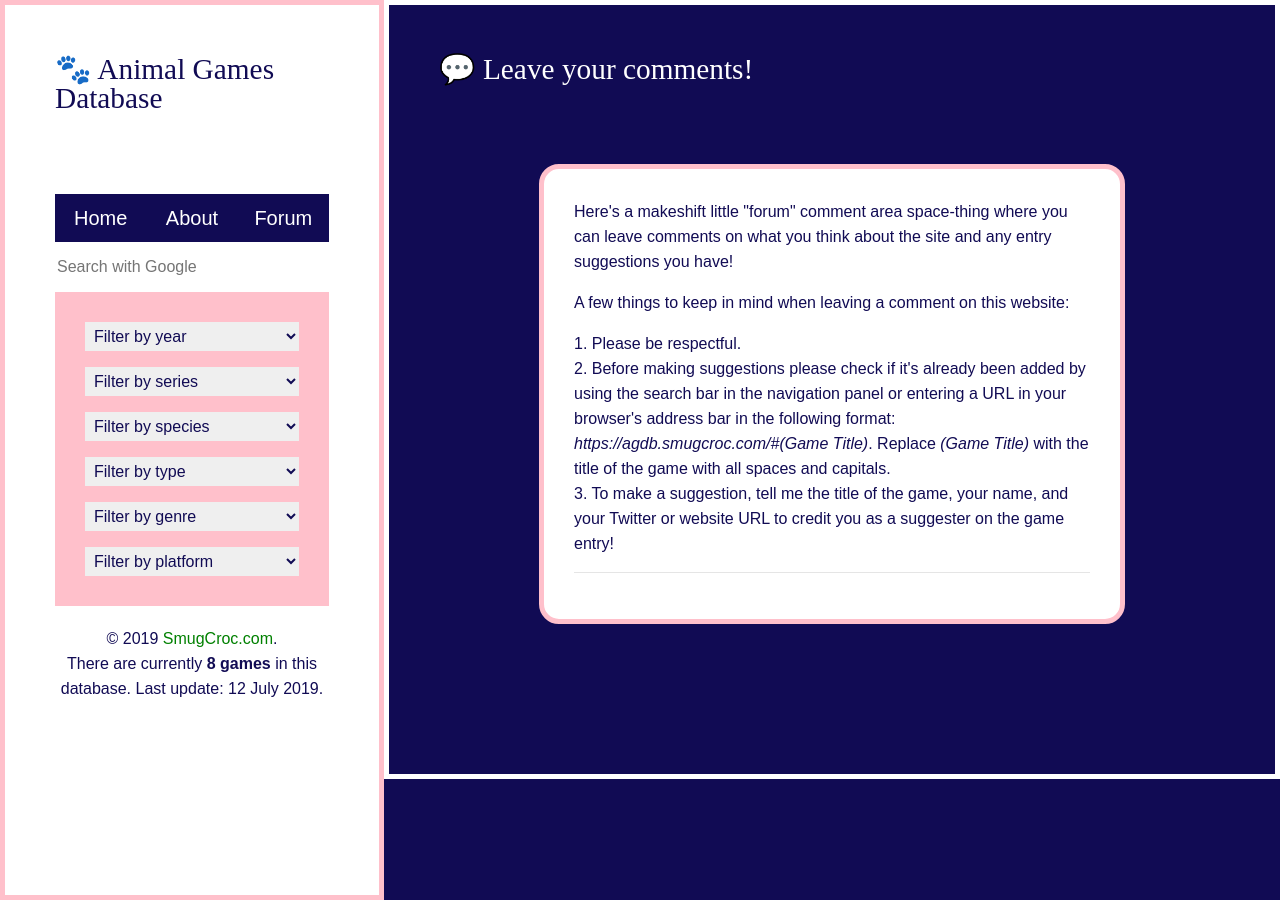
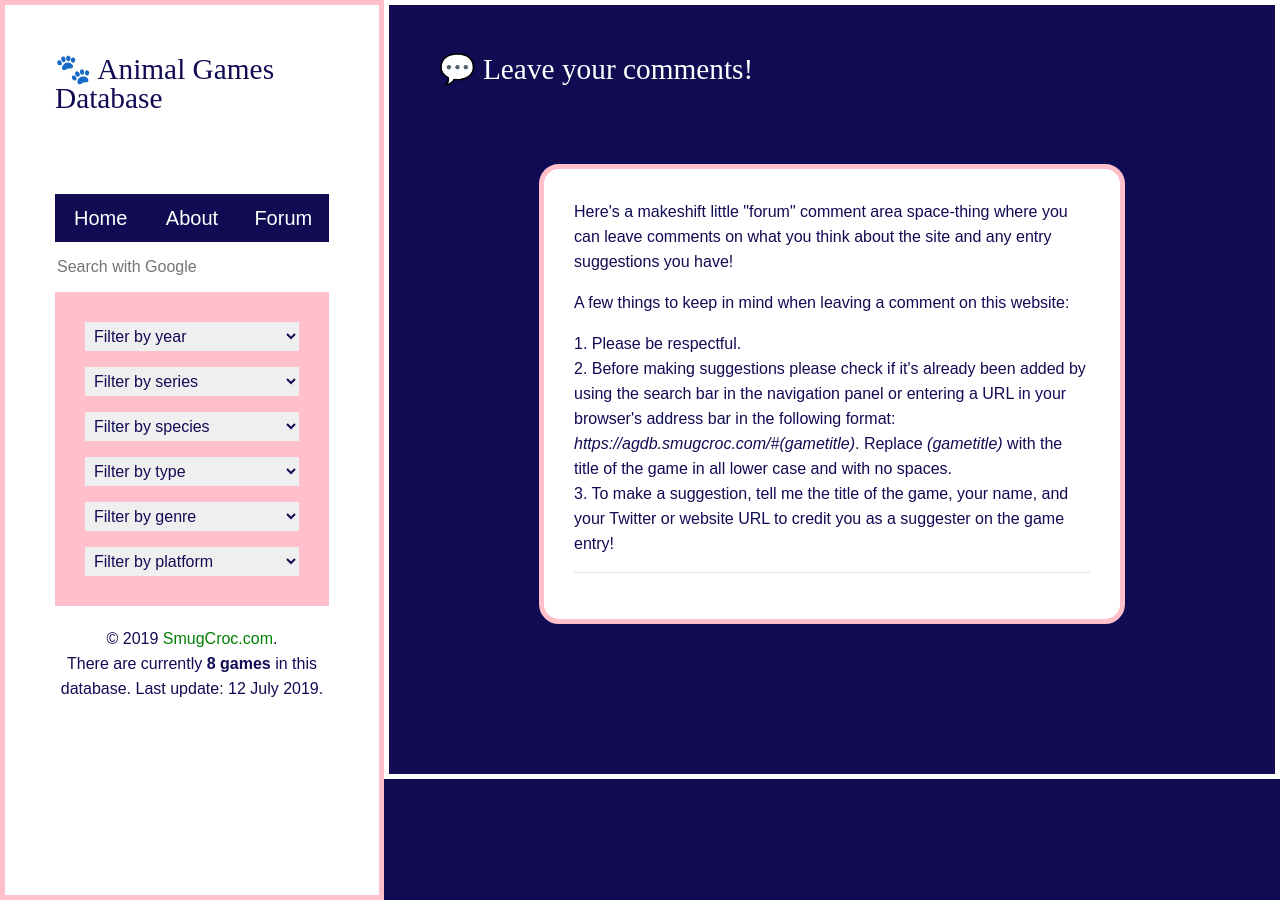
Before and after one commit to byliz/animal-game-database, a Jekyll site: the page built from forum/index.html, in a window 1280 px wide. Built offline with Jekyll 4.4.1, drawn with Linux system fonts in a browser that asks for light colours; nearby versions of some CDN libraries; comment, search, counter and statistics services are not loaded.

Commit message:
Updated forum rules

```diff
--- a/forum/index.html
+++ b/forum/index.html
@@ -13,7 +13,7 @@
 	<p>A few things to keep in mind when leaving a comment on this website:</p>
 	<br>
 	<p> 1. Please be respectful. <br>
-		2. Before making suggestions please check if it's already been added by using the search bar in the navigation panel or entering a URL in your browser's address bar in the following format: <em>https://agdb.smugcroc.com/#(Game Title)</em>. Replace <em>(Game Title)</em> with the title of the game with all spaces and capitals.<br>
+		2. Before making suggestions please check if it's already been added by using the search bar in the navigation panel or entering a URL in your browser's address bar in the following format: <em>https://agdb.smugcroc.com/#(gametitle)</em>. Replace <em>(gametitle)</em> with the title of the game in all lower case and with no spaces.<br>
 		3. To make a suggestion, tell me the title of the game, your name, and your Twitter or website URL to credit you as a suggester on the game entry!</p>
 
 <div id="comments">
```
